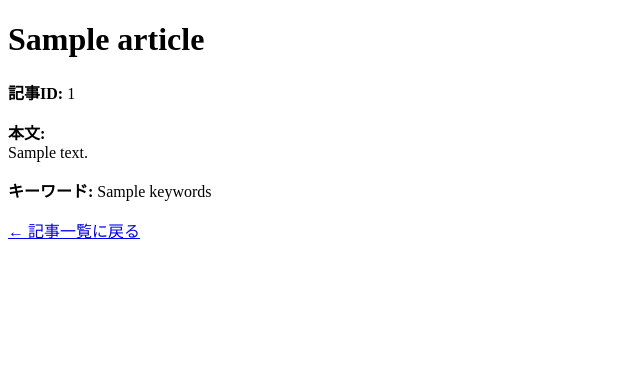
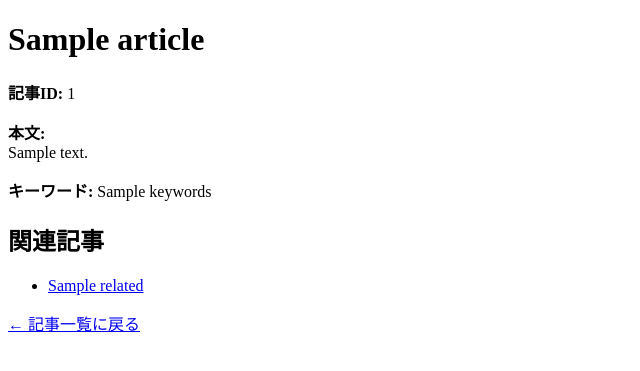
Before and after one commit to yunytbvrfecd/auto-related-posts, a Flask app: template templates/article_detail.html in a window 1280 px wide. Shown: the top 371 px of the page, without its empty margins (0-640 px from the left). Run offline with Flask 3, Linux system fonts and the light colour scheme; the template is opened without the code that fills it: most values are stand-ins (such as "Sample title", 1, 10 or a date in 2020); parts of the project's set-up code (start-up, migrations or seed data) failed here and were passed over.

Commit message:
「initial commit

```diff
--- a/app.py
+++ b/app.py
@@ -3,6 +3,9 @@ import uuid
 import boto3
 from Dynamoview import article_id
 from extract_keywords import extract_keywords
+
+dynamodb = boto3.resource('dynamodb', region_name='us-east-1')
+table = dynamodb.Table('test-articles')
 
 app = Flask(__name__)
 
@@ -30,9 +33,6 @@ def postarticle():
     article_id = str(uuid.uuid4())
     keywords = extract_keywords(article_text)
 
-    dynamodb = boto3.resource('dynamodb', region_name='us-east-1')
-    table = dynamodb.Table('test-articles')
-
     try:
         table.put_item(
             Item={
@@ -56,24 +56,54 @@ def postarticle():
 
 @app.route('/article_list')
 def show_article_list():
-    dynamodb = boto3.resource('dynamodb', region_name='us-east-1')
-    table = dynamodb.Table('test-articles')
     response = table.scan()
     items = response['Items']
     return render_template('article_list.html',articles=items)
 
+def find_related_articles(current_article, all_articles):
+    current_keywords = set(current_article['keywords'])
+    related = []
+
+    for article in all_articles:
+        if article['article_id'] == current_article['article_id']:
+            continue  # 自分自身は除外
+
+        score = len(current_keywords & set(article['keywords']))
+        if score >= 2:
+            related.append((article, score))
+
+    # スコア順に並べて上位5件まで返す
+    related.sort(key=lambda x: x[1], reverse=True)
+    return [item[0] for item in related[:5]]
+
+
 @app.route('/article/<article_id>')
-def article_detail(article_id):
-    dynamodb = boto3.resource('dynamodb', region_name='us-east-1')
-    table = dynamodb.Table('test-articles')
+def show_article(article_id):
     try:
-        response = table.get_item(Key={'article_id': article_id})
-        item = response.get('Item')
-        if not item:
+        article = get_article_by_id(article_id)
+        if not article:
             return "記事が見つかりませんでした。"
-        return render_template('article_detail.html', article=item)
+
+        all_articles = get_all_articles()
+        related_articles = find_related_articles(article, all_articles)
+
+        return render_template(
+            'article_detail.html',  # ← こちらに統一
+            article=article,
+            related_articles=related_articles
+        )
     except Exception as e:
         return f"取得エラー: {e}"
 
+#記事をIDで取得する関数
+def get_article_by_id(article_id):
+    response = table.get_item(Key={'article_id': article_id})
+    return response.get('Item')
+
+#記事を全件取得する関数（最大1MBまで）
+def get_all_articles():
+    response = table.scan()
+    return response.get('Items', [])
+
 if __name__ == '__main__':
     app.run(debug=True)
--- a/templates/article_detail.html
+++ b/templates/article_detail.html
@@ -9,6 +9,23 @@
     <p><strong>記事ID:</strong> {{ article.article_id }}</p>
     <p><strong>本文:</strong><br>{{ article.body }}</p>
     <p><strong>キーワード:</strong> {{ article.keywords }}</p>
+
+    <h2>関連記事</h2>
+{% if related_articles %}
+    <ul>
+        {% for related in related_articles %}
+            <li>
+                <a href="{{ url_for('show_article', article_id=related.article_id) }}">
+                    {{ related.title }}
+                </a>
+            </li>
+        {% endfor %}
+    </ul>
+{% else %}
+    <p>関連記事は見つかりませんでした。</p>
+{% endif %}
+
+
     <p><a href="/article_list">← 記事一覧に戻る</a></p>
 </body>
 </html>
```
Also changed, not shown: extract_keywords.py (+26 -1 lines).
